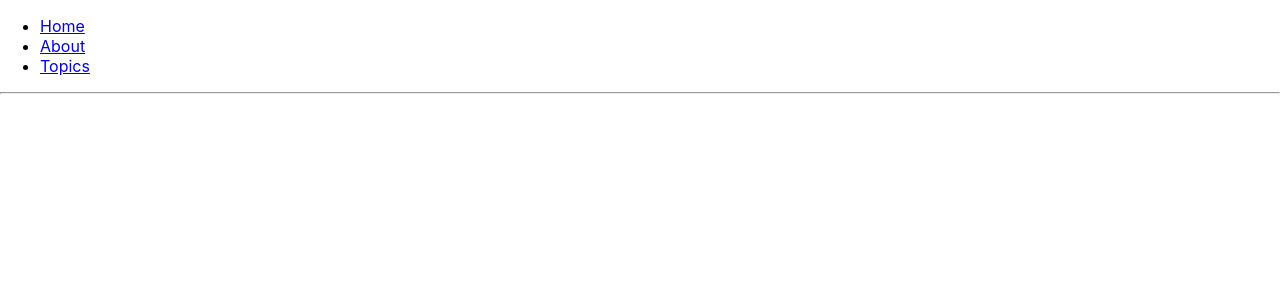
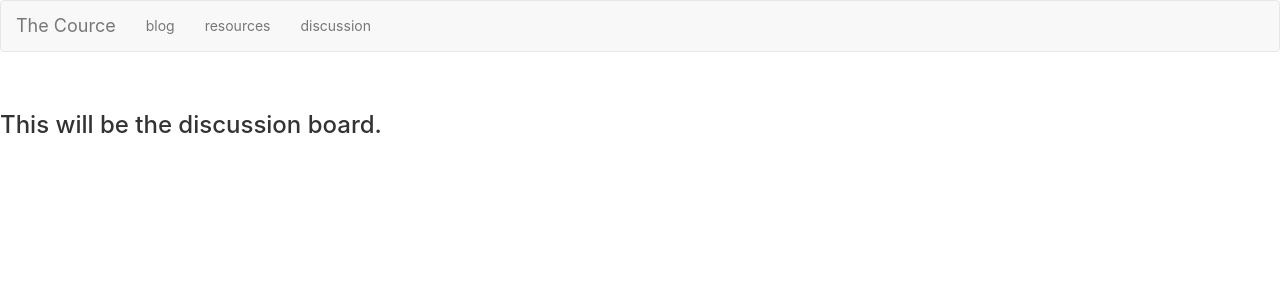
Before and after one commit to JT-ecommerce-blog/JT-fullstack-project, a React (Create React App) app: page /discussion in a window 1280 px wide. Shown: the top 300 px of the page. Built offline with nearby package versions, Linux system fonts and the light colour scheme.

Commit message:
continued build out of the navigation

```diff
--- a/public/index.html
+++ b/public/index.html
@@ -4,14 +4,10 @@
     <meta charset="utf-8">
     <link rel="shortcut icon" href="%PUBLIC_URL%/favicon.ico">
     <meta name="viewport" content="width=device-width, initial-scale=1, shrink-to-fit=no">
-    <meta name="theme-color" content="#000000">
     <link rel="manifest" href="%PUBLIC_URL%/manifest.json">
-    <title>React App</title>
+    <link rel="stylesheet" href="https://maxcdn.bootstrapcdn.com/bootstrap/3.3.7/css/bootstrap.min.css" integrity="sha384-BVYiiSIFeK1dGmJRAkycuHAHRg32OmUcww7on3RYdg4Va+PmSTsz/K68vbdEjh4u" crossorigin="anonymous">
   </head>
   <body>
-    <noscript>
-      You need to enable JavaScript to run this app.
-    </noscript>
     <div id="root"></div>
   </body>
 </html>
--- a/src/components/navigation/Nav.js
+++ b/src/components/navigation/Nav.js
@@ -5,25 +5,31 @@ import '../../css/Nav.css';
 
 const Home = () => (
   <div>
-    <h2>Home</h2>
+    <h3>The will be the homepage.</h3>
   </div>
 );
 
-const About = () => (
+const Blog = () => (
   <div>
-    <h2>About</h2>
+    <h3>This will be the blog page.</h3>
   </div>
 );
 
-const Topic = ({ match }) => (
+const Resource = ({ match }) => (
   <div>
     <h3>{match.params.topicId}</h3>
   </div>
 );
 
-const Topics = ({ match }) => (
+const Discussion= () => (
   <div>
-    <h2>Topics</h2>
+    <h3>This will be the discussion board.</h3>
+  </div>
+);
+
+const Resources = ({ match }) => (
+  <div>
+    <h2>This will be the resource page.</h2>
     <ul>
       <li>
         <Link to={`${match.url}/rendering`}>Rendering with React</Link>
@@ -36,35 +42,47 @@ const Topics = ({ match }) => (
       </li>
     </ul>
 
-    <Route path={`${match.path}/:topicId`} component={Topic} />
+    <Route path={`${match.path}/:topicId`} component={Resource} />
     <Route
       exact
       path={match.path}
-      render={() => <h3>Please select a topic.</h3>}
+      render={() => <h3>Resource list:</h3>}
     />
   </div>
 );
 
+
 const Nav = () => (
   <Router>
     <div>
-      <ul>
-        <li>
-          <Link to="/">Home</Link>
-        </li>
-        <li>
-          <Link to="/about">About</Link>
-        </li>
-        <li>
-          <Link to="/topics">Topics</Link>
-        </li>
-      </ul>
+      <nav className="navbar navbar-default">
+        <div className="container-fluid">
+          <div className="navbar-header">
+            <button type="button" className="navbar-toggle collapsed" data-toggle="collapse" data-target="#bs-example-navbar-collapse-1" aria-expanded="false">
+              <span className="sr-only">Toggle navigation</span>
+              <span className="icon-bar"></span>
+              <span className="icon-bar"></span>
+              <span className="icon-bar"></span>
+            </button>
+            <Link className="navbar-brand" to="/">The Cource</Link>
+          </div>
 
-      <hr />
+          <div className="collapse navbar-collapse" id="bs-example-navbar-collapse-1">
+            <ul className="nav navbar-nav">
+                <li><Link to="blog">blog</Link></li>
+                <li><Link to="/resources">resources</Link></li>
+                <li><Link to="/discussion">discussion</Link></li>
+            </ul>
+          </div>
+        </div>
+      </nav>
+
+      <br />
 
       <Route exact path="/" component={Home} />
-      <Route path="/about" component={About} />
-      <Route path="/topics" component={Topics} />
+      <Route path="/blog" component={Blog} />
+      <Route path="/resources" component={Resources} />
+      <Route path="/discussion" component={Discussion} />
     </div>
   </Router>
 );
```
